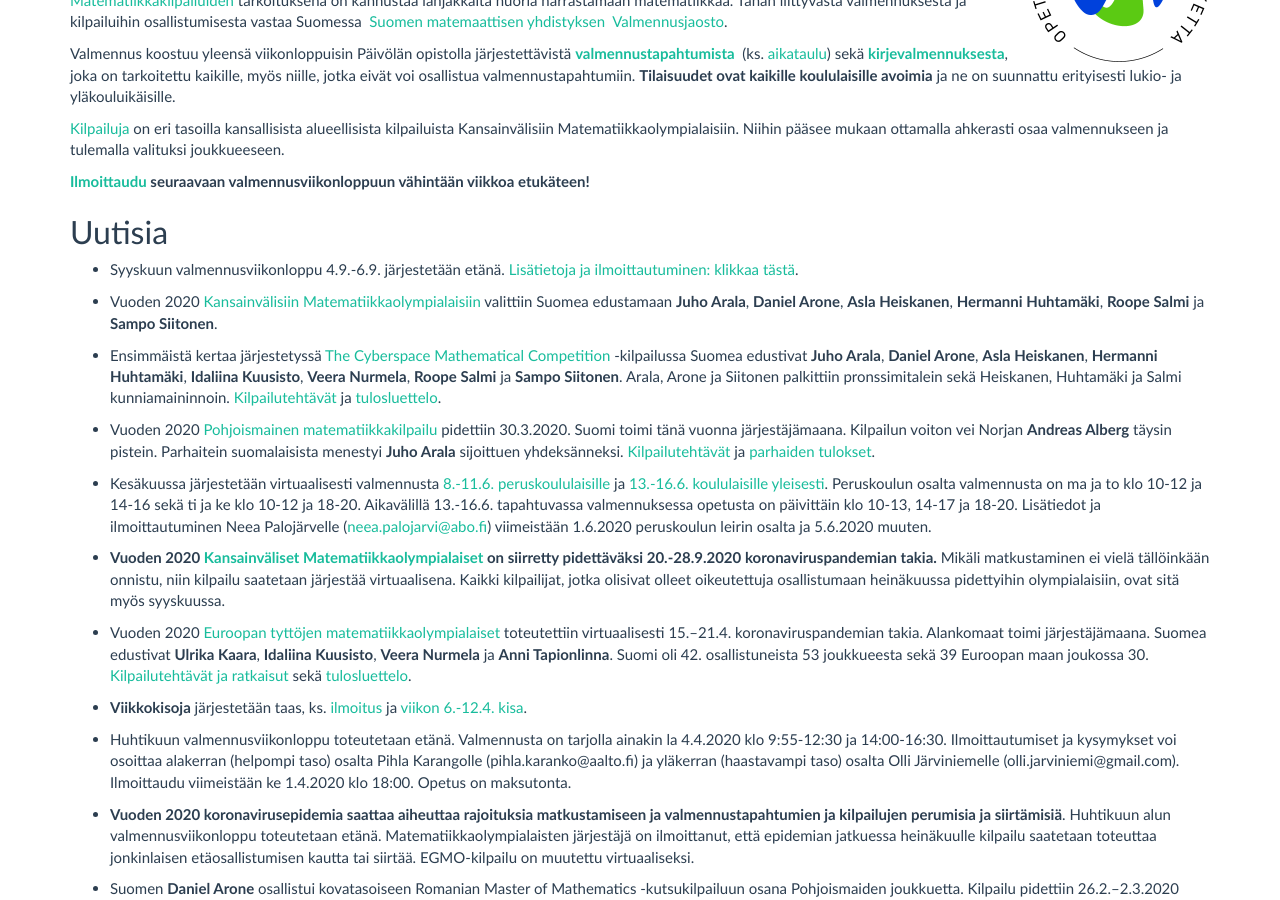
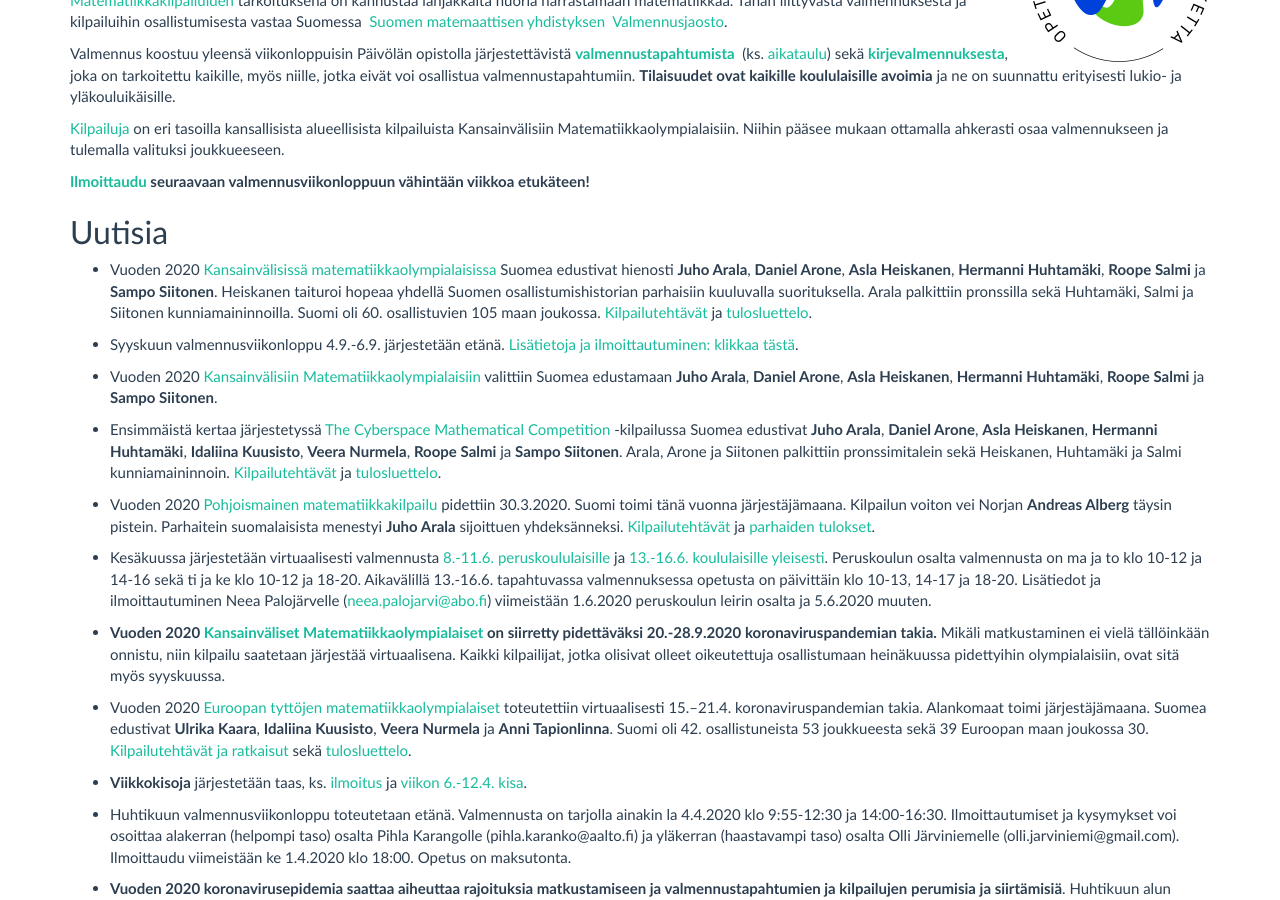
Before and after one commit to matematiikkakilpailut/matematiikkakilpailut.github.io, a Jekyll site: the page built from index.md, in a window 1280 px wide and 900 px high, scrolled down 380 px. Built offline with Jekyll 4.4.1, drawn with Linux system fonts in a browser that asks for light colours.

Commit message:
Update index.md
IMO 2020

```diff
--- a/index.md
+++ b/index.md
@@ -38,6 +38,8 @@ viikkoa etukäteen!**
 
 
 ## <a name="uutisia"></a>Uutisia
+
+* Vuoden 2020 [Kansainvälisissä matematiikkaolympialaisissa](https://imo2020.ru/) Suomea edustivat hienosti **Juho Arala**, **Daniel Arone**, **Asla Heiskanen**, **Hermanni Huhtamäki**, **Roope Salmi** ja **Sampo Siitonen**. Heiskanen taituroi hopeaa yhdellä Suomen osallistumishistorian parhaisiin kuuluvalla suorituksella. Arala palkittiin pronssilla sekä Huhtamäki, Salmi ja Siitonen kunniamaininnoilla. Suomi oli 60. osallistuvien 105 maan joukossa. [Kilpailutehtävät](https://matematiikkakilpailut.fi/IMO/2020/teht2020.pdf) ja [tulosluettelo](https://www.imo-official.org/year_country_r.aspx?year=2020).
 
 * Syyskuun valmennusviikonloppu 4.9.-6.9. järjestetään etänä. [Lisätietoja ja ilmoittautuminen: klikkaa tästä](/aikataulu/2020W36/).
 
```
